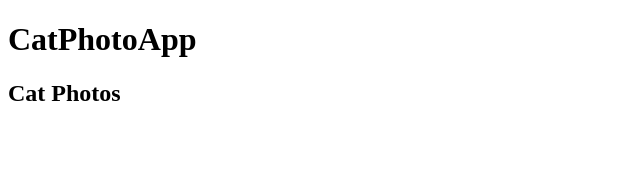
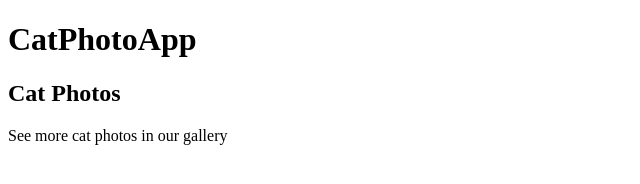
Before and after one commit to alevdg/freeCodeCamp-Course, a plain HTML site: page Responsive Web Design/Module 1 - CatPhotoApp/index.html in a window 1280 px wide. Shown: the whole page, without its empty margins (0-640 px from the left). Drawn offline with Linux system fonts and the light colour scheme.

Commit message:
step 3 + comments

```diff
--- a/Responsive Web Design/Module 1 - CatPhotoApp/index.html
+++ b/Responsive Web Design/Module 1 - CatPhotoApp/index.html
@@ -6,7 +6,12 @@
     <title>Document</title>
   </head>
   <body>
+    <!-- HTML elements have opening tags like <h1> and closing tags like </h1>.
+        The text for an element goes between its opening and closing tags. -->
     <h1>CatPhotoApp</h1>
+    <!-- The h1 through h6 heading elements are used to signify the importance of content below them. The lower the number, the higher the importance, -->
     <h2>Cat Photos</h2>
+    <!-- The p element is used to create a paragraph of text on websites. -->
+    <p>See more cat photos in our gallery</p>
   </body>
 </html>
```
Also changed, not shown: Responsive Web Design/Module 1 - CatPhotoApp/notes.txt.
